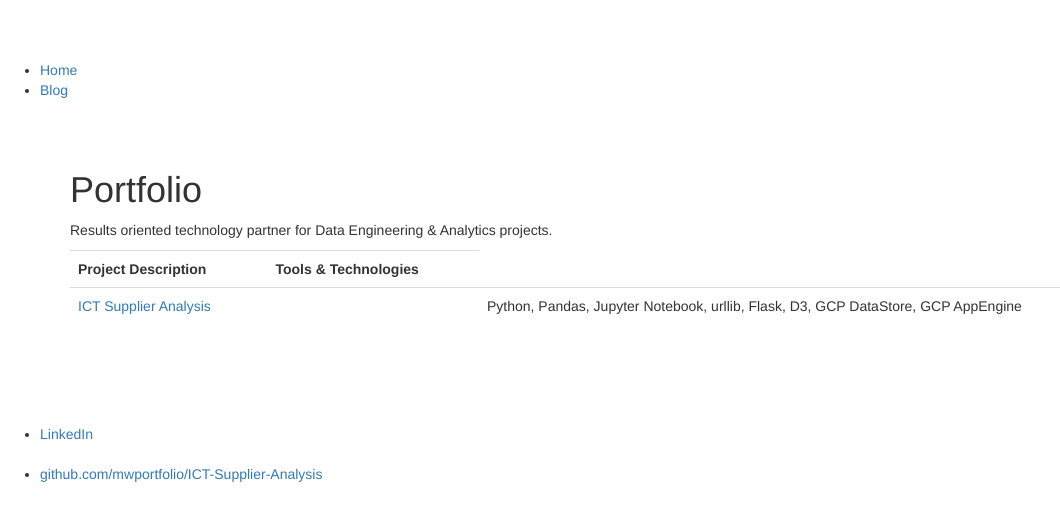
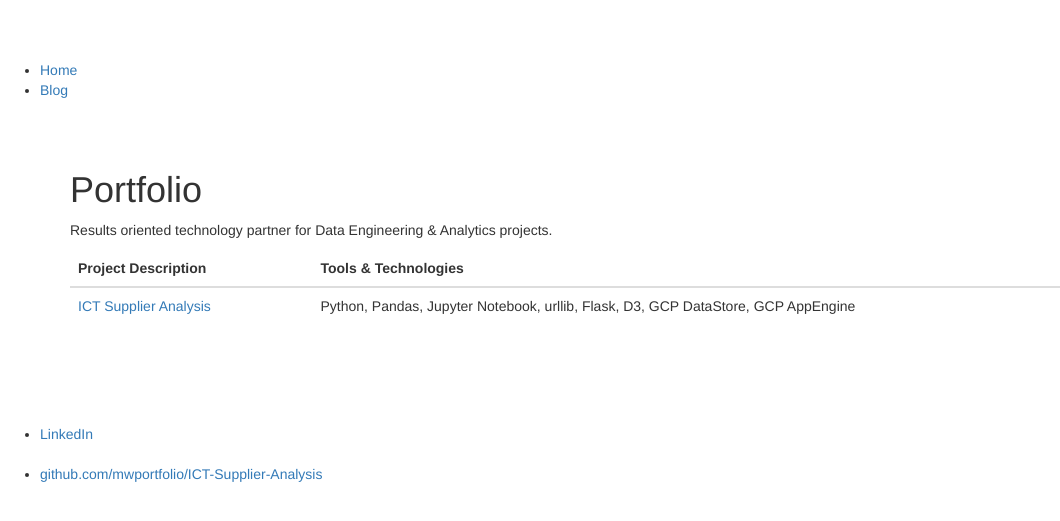
Before and after one commit to mwportfolio/mwportfolio.github.io, a Jekyll site: the page built from index.html, in a window 1280 px wide. Shown: the top 521 px of the page, without its empty margins (0-1060 px from the left). Built offline with Jekyll 4.4.1, drawn with Linux system fonts in a browser that asks for light colours.

Commit message:
Update index.html

```diff
--- a/index.html
+++ b/index.html
@@ -7,14 +7,16 @@
 	<p>Results oriented technology partner for Data Engineering & Analytics projects.</p>
 
 	<table class="table">
+		<thead>
 <tr>
 	<th>Project Description</th>
 	<th>Tools & Technologies</th>
-</tr>
+			</tr></thead>
+		<tbody>
 		<tr>
-			<td><a href="http://github.com/mwportfolio/ICT-Supplier-Analysis">ICT Supplier Analysis</a><td>
+			<td><a href="http://github.com/mwportfolio/ICT-Supplier-Analysis">ICT Supplier Analysis</a></td>
 		<td>Python, Pandas, Jupyter Notebook, urllib, Flask, D3, GCP DataStore, GCP AppEngine</td>
-		</tr>
+			</tr></tbody>
 
 	</table>
 </div>
```
